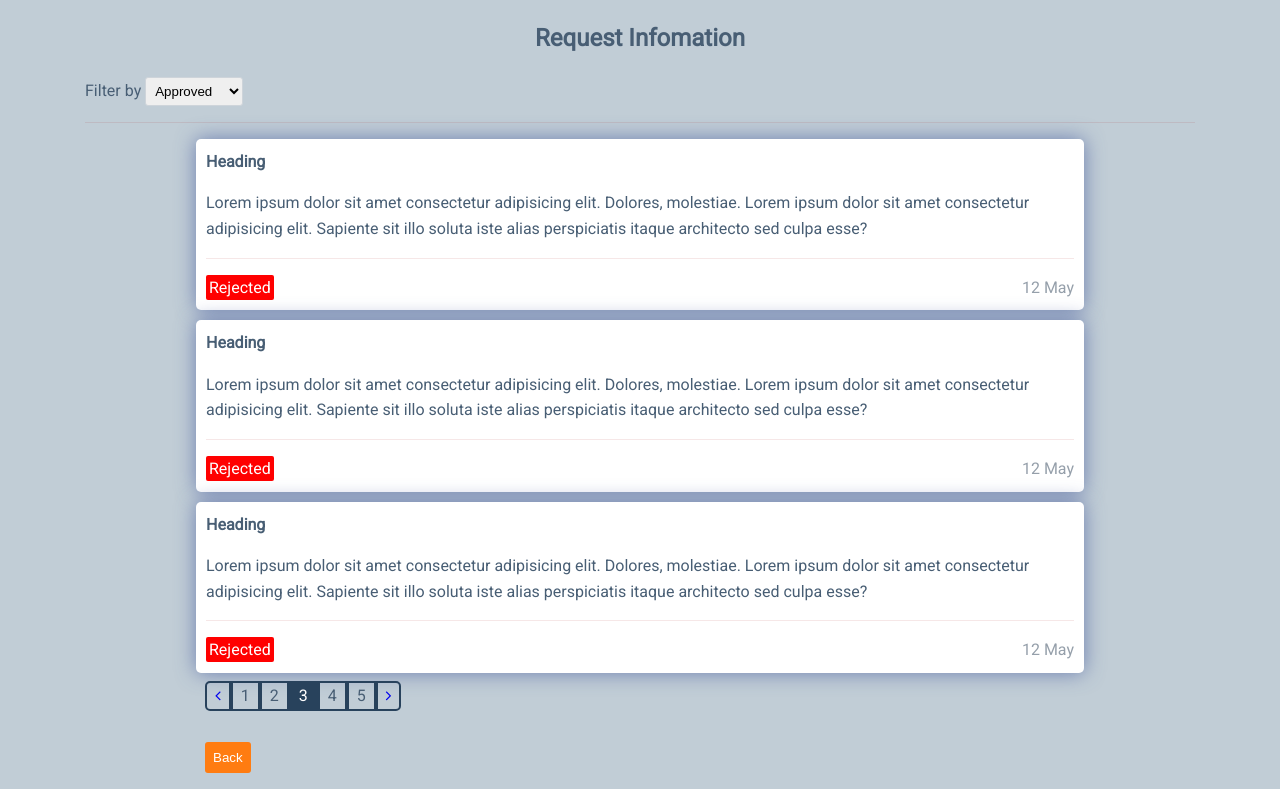
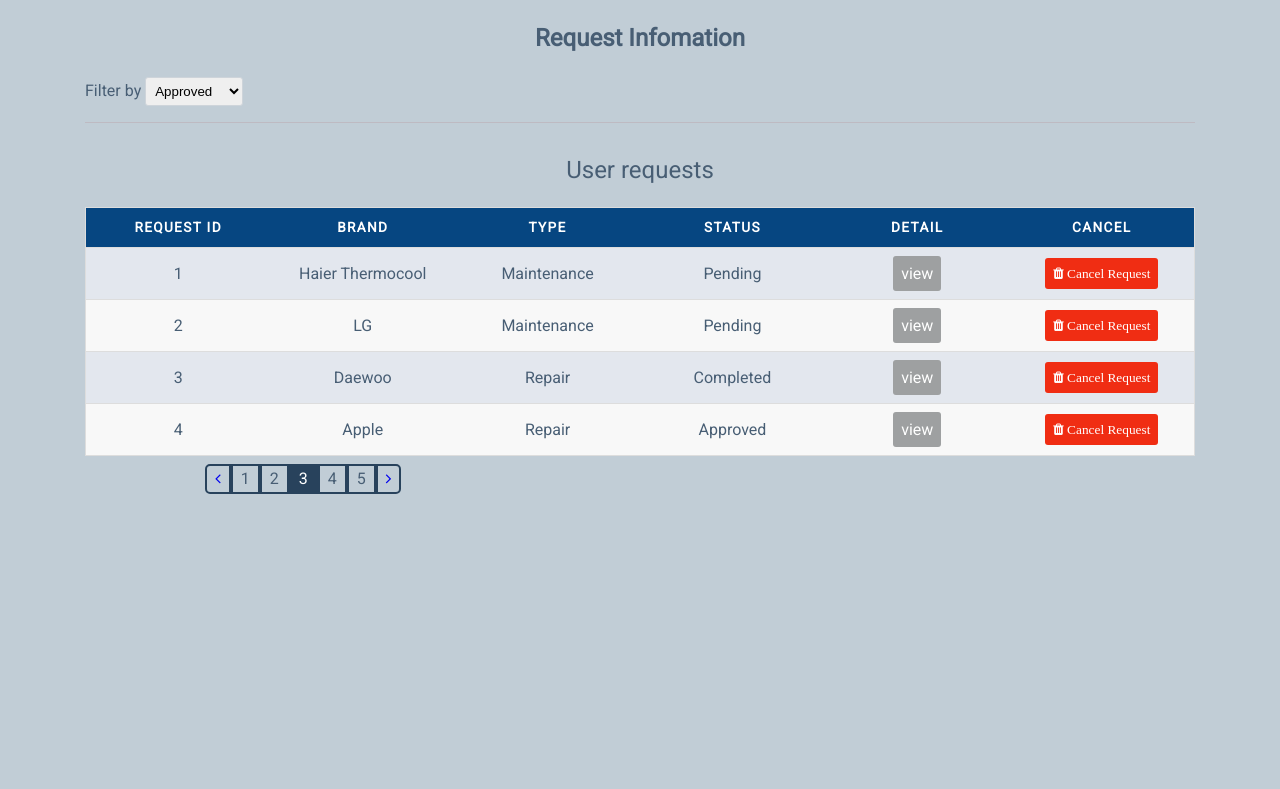
Before and after one commit to klevamane/Maintenance-tr, a plain HTML site: page UI/admin.html in a window 1280 px wide. Shown: the part 59-848 px from the top of the page. After the commit the page ends 800 px from the top, so only its background shows below. Drawn offline with Linux system fonts and the light colour scheme.

Commit message:
Update .gitignore and admin.html pages

```diff
--- a/UI/admin.html
+++ b/UI/admin.html
@@ -18,14 +18,15 @@
                         <i class="fa fa-bars handlebar"></i>
                     </div>
             <div class="container">
+                <span class="brand" id="brand"><span id="logo1">Kleva</span><span id="logo2">fix'</span></span>
+                <ul id="navul" class="navul">
 
-            <ul id="navul" class="navul">
-                <li><a href="#">Dashboard</a></li>
-                <li><a href="./Signin.html">Signout</a></li>
+                    <li><a href="./Index.html">Sign out</a></li>
 
                 </ul>
             </div>
         </nav>
+
     <div class="container">
 
 
@@ -45,59 +46,57 @@
             </span>
                 <hr>
 
+                <table>
+                        <caption>User requests</caption>
+                        <thead class="table-head">
+                          <tr>
+                            <th scope="col">Request Id</th>
+                            <th scope="col">Brand</th>
+                            <th scope="col">Type</th>
+                            <th scope="col">Status</th>
+                            <th scope="col">Detail</th>
+                            <th scope="col">Cancel</th>
 
-
-                <!-- CARD REQUEST 1 -->
-                <a href="./Request-info.html" class="card-redirect-tag">
-                <div class="card-fluid pad10 marg-top10y">
-                    <span>
-                        <strong>Heading</strong>
-                    </span>
-                    <p>Lorem ipsum dolor sit amet consectetur adipisicing elit. Dolores, molestiae. Lorem ipsum dolor sit amet
-                        consectetur adipisicing elit. Sapiente sit illo soluta iste alias perspiciatis itaque architecto
-                        sed culpa esse?
-                    </p>
-                    <hr>
-
-                    <span class="status-pill-rejected">Rejected</span>
-                    <span class="status-date"> 12 May</span>
-                </div>
-            </a>
-
-                 <!-- CARD REQUEST 1 -->
-                 <a href="./Request-info.html" class="card-redirect-tag">
-                 <div class="card-fluid pad10 marg-top10y">
-                        <span>
-                            <strong>Heading</strong>
-                        </span>
-                        <p>Lorem ipsum dolor sit amet consectetur adipisicing elit. Dolores, molestiae. Lorem ipsum dolor sit amet
-                            consectetur adipisicing elit. Sapiente sit illo soluta iste alias perspiciatis itaque architecto
-                            sed culpa esse?
-                        </p>
-                        <hr>
-
-                        <span class="status-pill-rejected">Rejected</span>
-                        <span class="status-date"> 12 May</span>
-                    </div>
-                </a>
-
-                     <!-- CARD REQUEST 1 -->
-                     <a href="./Request-info.html" class="card-redirect-tag">
-                     <div class="card-fluid pad10 marg-top10y">
-                        <span>
-                            <strong>Heading</strong>
-                        </span>
-                        <p>Lorem ipsum dolor sit amet consectetur adipisicing elit. Dolores, molestiae. Lorem ipsum dolor sit amet
-                            consectetur adipisicing elit. Sapiente sit illo soluta iste alias perspiciatis itaque architecto
-                            sed culpa esse?
-                        </p>
-                        <hr>
-                        <span class="status-pill-rejected">Rejected</span>
-                        <span class="status-date"> 12 May</span>
-                    </div>
+                          </tr>
+                        </thead>
+                        <tbody>
+                          <tr>
+                          <a href=""></a><td data-label="Request Id">1</td> </a>
+                            <td data-label="Brand">Haier Thermocool</td>
+                            <td data-label="Type">Maintenance</td>
+                            <td data-label="Status">Pending</td>
+                            <td data-label="Status"><a href="./Request-info.html" class="btn view-detail">view</a></td>
+                            <td data-label="Cancel"><button class="danger"><i class="fa fa-trash"> Cancel Request</i></button></td>
+                          </tr>
+                          <tr>
+                            <td scope="row" data-label="Request Id">2</td>
+                            <td data-label="Brand">LG</td>
+                            <td data-label="Type">Maintenance</td>
+                            <td data-label="Status">Pending</td>
+                            <td data-label="Status"><a href="./Request-info.html" class="btn view-detail">view</a></td>
+                            <td data-label="Cancel"><button class="danger"><i class="fa fa-trash"> Cancel Request</i></button></td>
+                          </tr>
+                          <tr>
+                            <td scope="row" data-label="Request Id">3</td>
+                            <td data-label="Brand">Daewoo</td>
+                            <td data-label="Type">Repair</td>
+                            <td data-label="Status">Completed</td>
+                            <td data-label="Status"><a href="./Request-info.html" class="btn view-detail">view</a></td>
+                            <td data-label="Cancel"><button class="danger"><i class="fa fa-trash"> Cancel Request</i></button></td>
+                          </tr>
+                          <tr>
+                            <td scope="row" data-label="Request Id">4</td>
+                            <td data-label="Brand">Apple</td>
+                            <td data-label="Type">Repair</td>
+                            <td data-label="Status">Approved</td>
+                            <td data-label="Status"><a href="./Request-info.html" class="btn view-detail">view</a></td>
+                            <td data-label="Cancel"><button class="danger"><i class="fa fa-trash"> Cancel Request</i></button></td>
+                          </tr>
+                        </tbody>
+                      </table>
                 </a>
                     <div class="list">
-                            <ul class="pagination"">
+                            <ul class="pagination">
                                     <li class="disabled"><a href="#!"><i class="fa fa-angle-left"></i></a></li>
                                     <li>1</li>
                                     <li>2</li>
@@ -107,7 +106,7 @@
                                     <li><a href="#!"><i class="fa fa-angle-right"></i></a></li>
                                   </ul>
                     </div>
-                <p><button class="marg-left30">Back</button></p>
+
                 </div>
 
             </div>
```
Also changed, not shown: 1 other file. Lines whose indentation alone changed are shown as unchanged.
